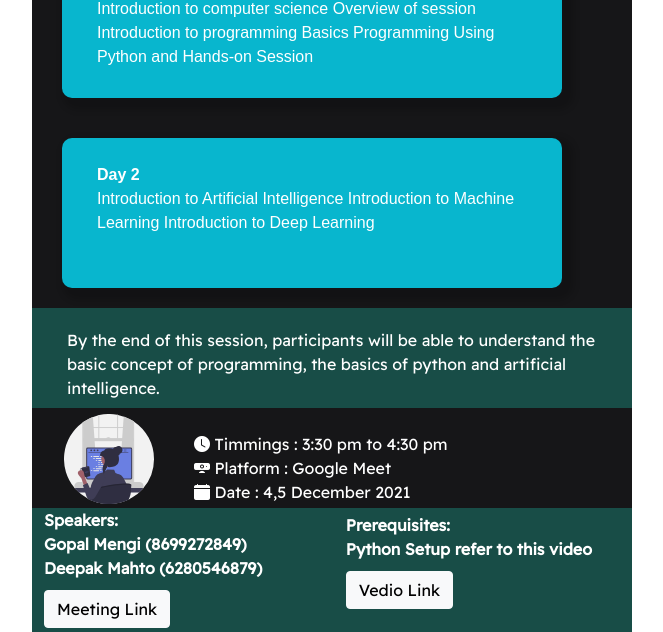
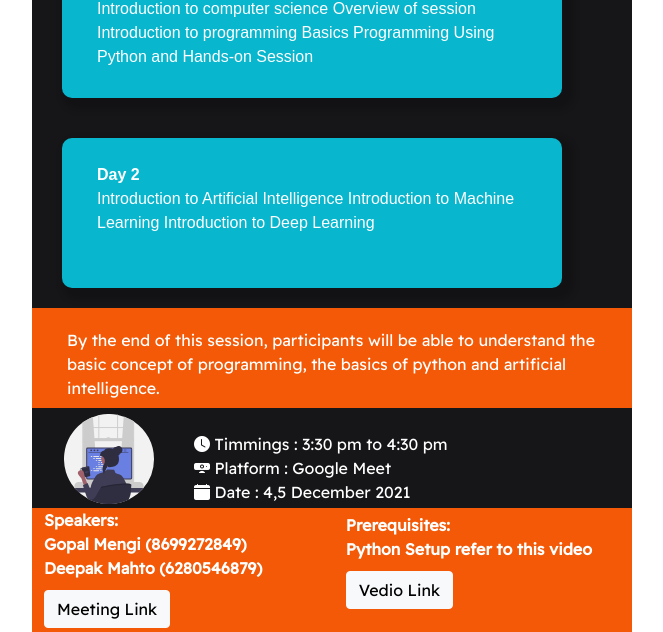
Before and after one commit to guptaarth87/email_template, a plain HTML site: page index.html in a window 1280 px wide. Shown: the part 1182-1814 px from the top of the page, without its empty margins (308-971 px from the left). Drawn offline with nearby package versions, Linux system fonts and the light colour scheme.

Commit message:
initial commit

```diff
--- a/index.html
+++ b/index.html
@@ -29,7 +29,7 @@
         background-color: #08B6CE;border-radius:10px;
      }
      .lower_sec{
-         background-color:#184D47;
+         background-color:#f35907;
          height:100px;
          width:100%;
          padding: 20px 32.6px 10px 35px;
@@ -38,8 +38,9 @@
      .date_time{
          height:100px;
      }
+
      .event_details{
-         background-color:#184D47;
+         background-color:#f35907;
          height:130px;
         position:relative;
      }
```
